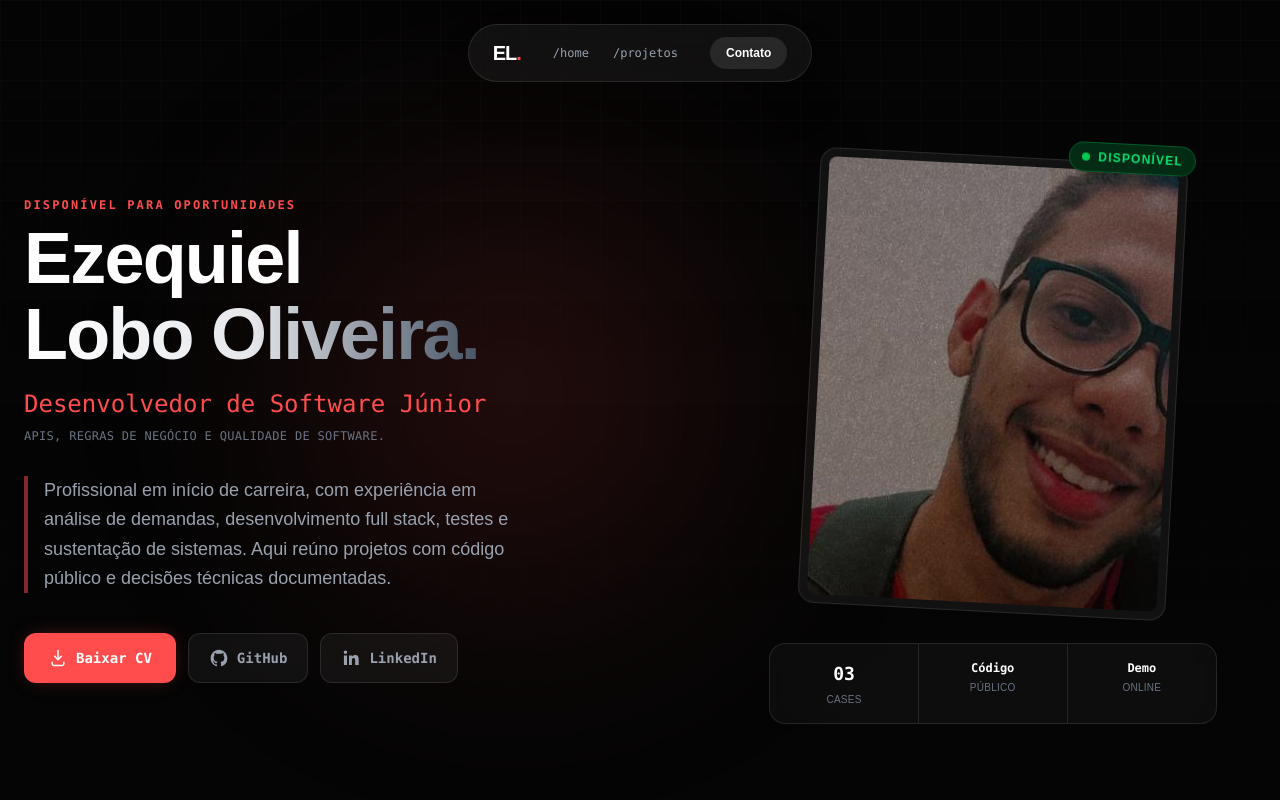
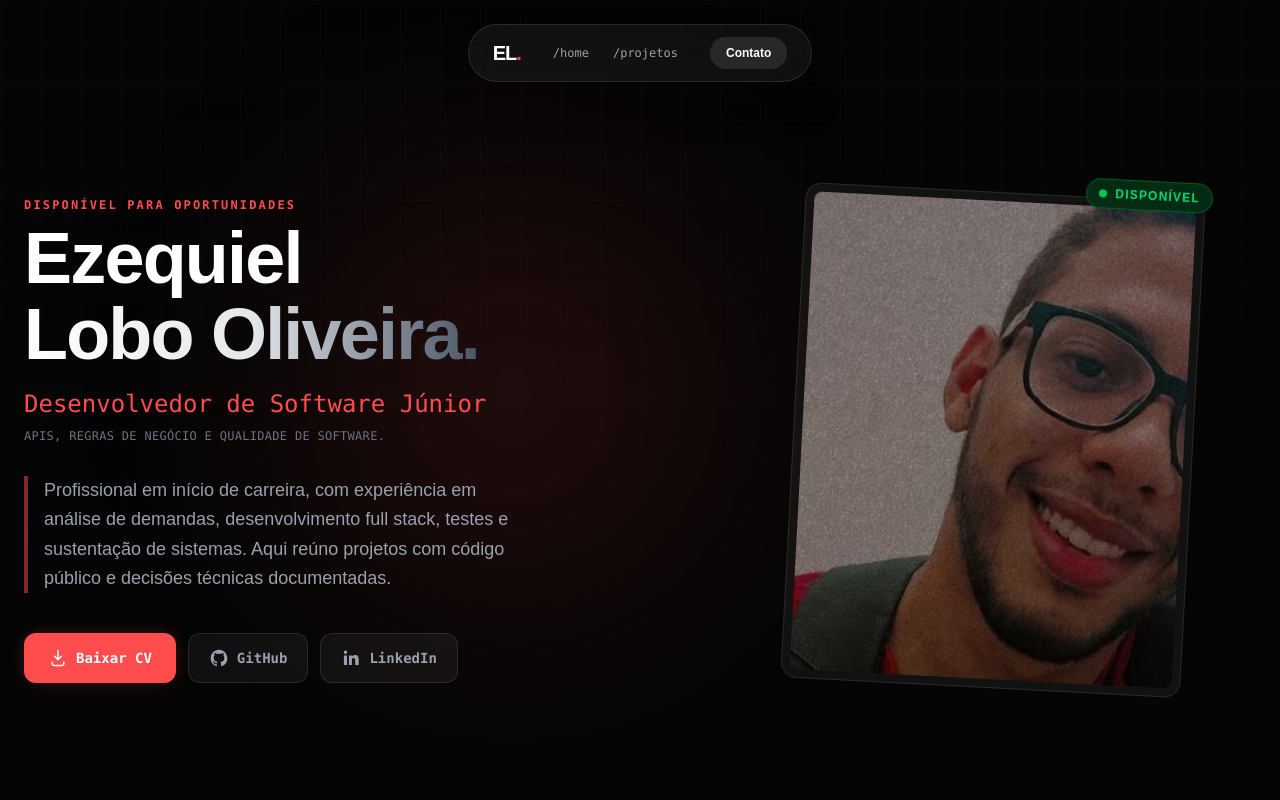
Before and after one commit to EzekLobo/ezequiel-lobo-portfolio, a Next.js app: page / in a window 1280 px wide. Shown: the top 800 px of the page. Built offline with nearby package versions, Linux system fonts and the light colour scheme.

Commit message:
refactor: remove indicadores decorativos da abertura

```diff
--- a/components/Hero.tsx
+++ b/components/Hero.tsx
@@ -29,14 +29,9 @@ export default function Hero() {
           </div>
         </div>
         <div className="order-1 mt-8 flex flex-col items-center lg:order-2 lg:mt-0">
-          <div className="group relative mx-auto w-56 rotate-3 rounded-2xl border border-white/10 bg-white/5 p-2 shadow-2xl transition-transform duration-500 hover:rotate-0 md:w-80 xl:w-[23rem]">
+          <div className="group relative mx-auto w-56 rotate-3 rounded-2xl border border-white/10 bg-white/5 p-2 shadow-2xl transition-transform duration-500 hover:rotate-0 md:w-80 xl:w-[25rem]">
             <div className="absolute -top-5 -right-2 z-20 inline-flex items-center gap-2 rounded-full border border-green-500/30 bg-green-950/90 px-3 py-1.5 text-[10px] font-bold tracking-widest text-green-400 uppercase shadow-lg backdrop-blur-md md:text-xs"><span className="relative flex h-2 w-2"><span className="absolute inline-flex h-full w-full animate-ping rounded-full bg-green-400 opacity-75" /><span className="relative inline-flex h-2 w-2 rounded-full bg-green-500" /></span>Disponível</div>
-            <div className="relative aspect-[4/5] overflow-hidden rounded-lg bg-brand-card"><Image src="/profile/ezequiel.jpg" alt={profile.name} fill priority sizes="(max-width: 768px) 224px, (max-width: 1280px) 320px, 368px" className="object-cover grayscale-[20%] transition-all duration-700 group-hover:scale-105 group-hover:grayscale-0" /></div>
-          </div>
-          <div className="mt-8 grid w-full max-w-md grid-cols-3 overflow-hidden rounded-2xl border border-white/10 bg-white/[0.035] text-center backdrop-blur-sm">
-            <div className="border-r border-white/10 px-3 py-4"><p className="font-mono text-lg font-bold text-white">03</p><p className="mt-1 text-[10px] tracking-wide text-gray-500 uppercase">Cases</p></div>
-            <div className="border-r border-white/10 px-3 py-4"><p className="font-mono text-xs font-bold text-white">Código</p><p className="mt-1 text-[10px] tracking-wide text-gray-500 uppercase">Público</p></div>
-            <div className="px-3 py-4"><p className="font-mono text-xs font-bold text-white">Demo</p><p className="mt-1 text-[10px] tracking-wide text-gray-500 uppercase">Online</p></div>
+            <div className="relative aspect-[4/5] overflow-hidden rounded-lg bg-brand-card"><Image src="/profile/ezequiel.jpg" alt={profile.name} fill priority sizes="(max-width: 768px) 224px, (max-width: 1280px) 320px, 400px" className="object-cover grayscale-[20%] transition-all duration-700 group-hover:scale-105 group-hover:grayscale-0" /></div>
           </div>
         </div>
       </div>
```
